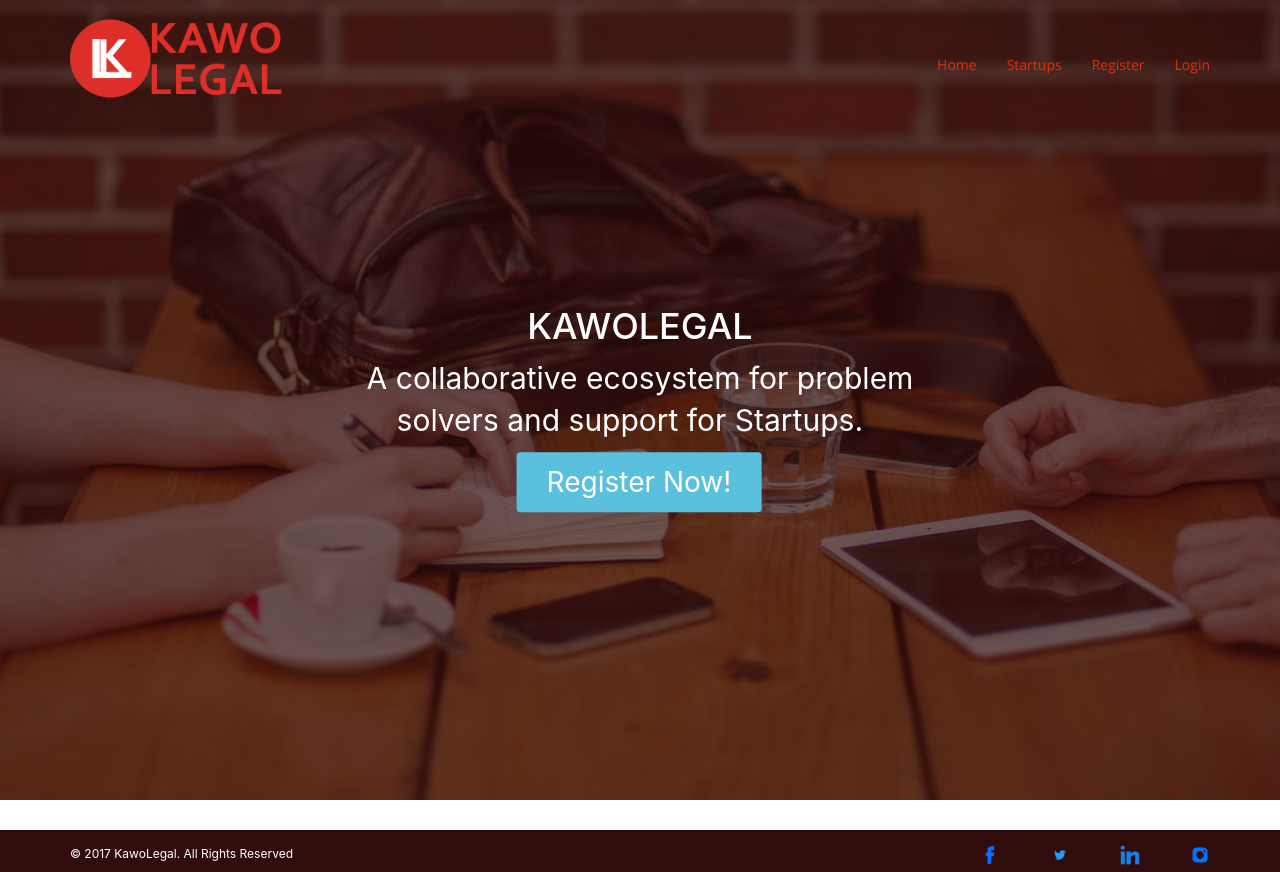
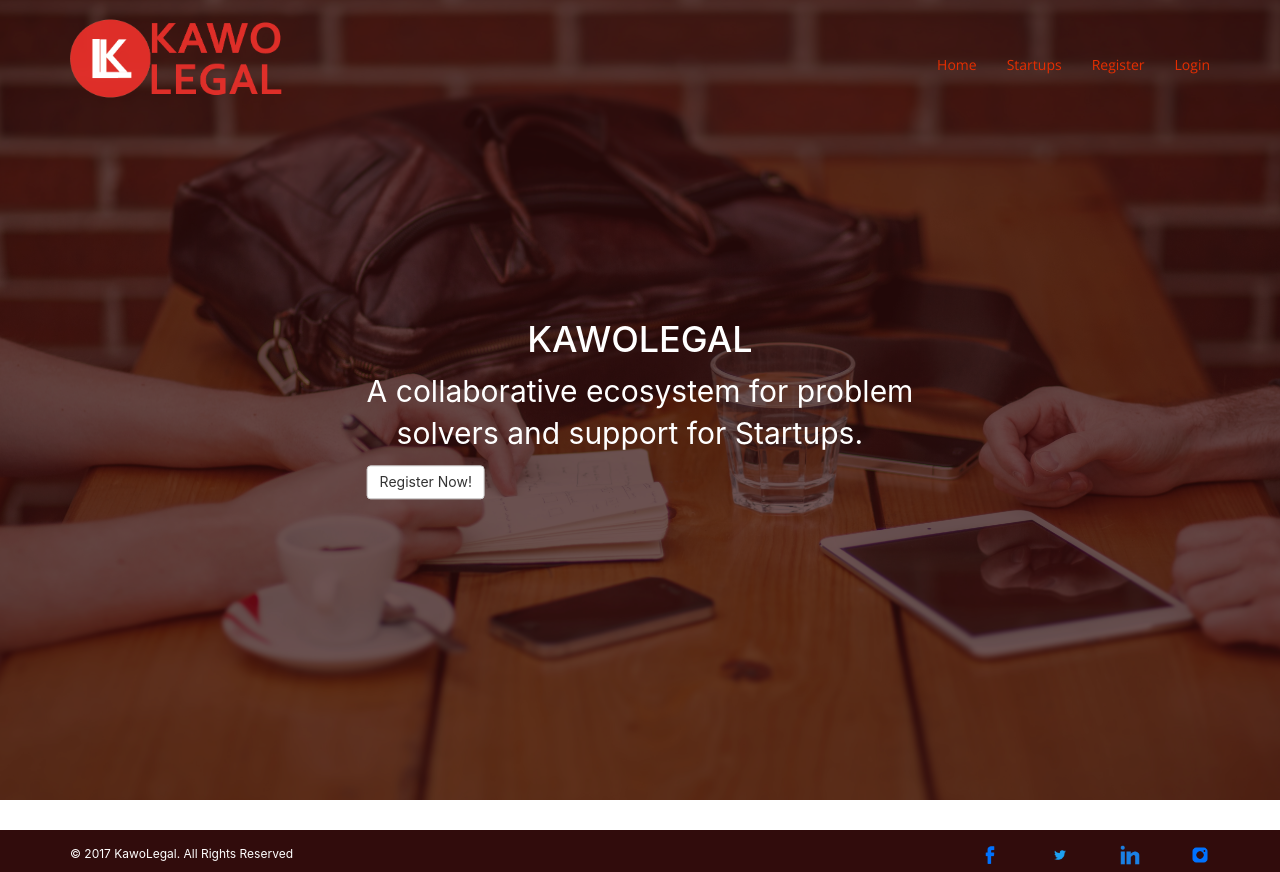
Before and after one commit to Freedom-seven/react-kawolegal, a React (Create React App) app: page / in a window 1280 px wide. Built offline with nearby package versions, Linux system fonts and the light colour scheme.

Commit message:
add class name

```diff
--- a/src/Pages/Home/Home.css
+++ b/src/Pages/Home/Home.css
@@ -59,7 +59,7 @@
         padding-left: 30px;
     }
 
-    .register {
+    .register-btn {
         border: none;
         color: #fff;
         background-color: #5BC0DE;
```
